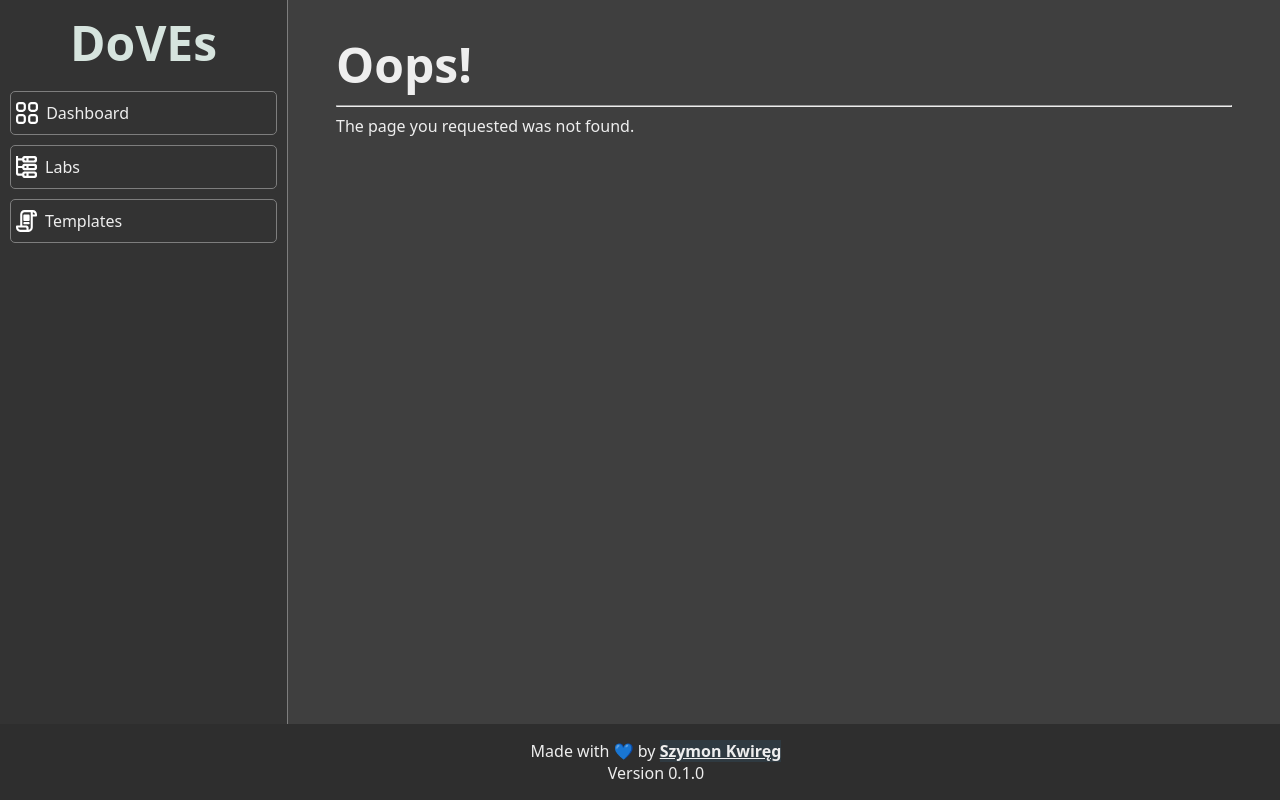
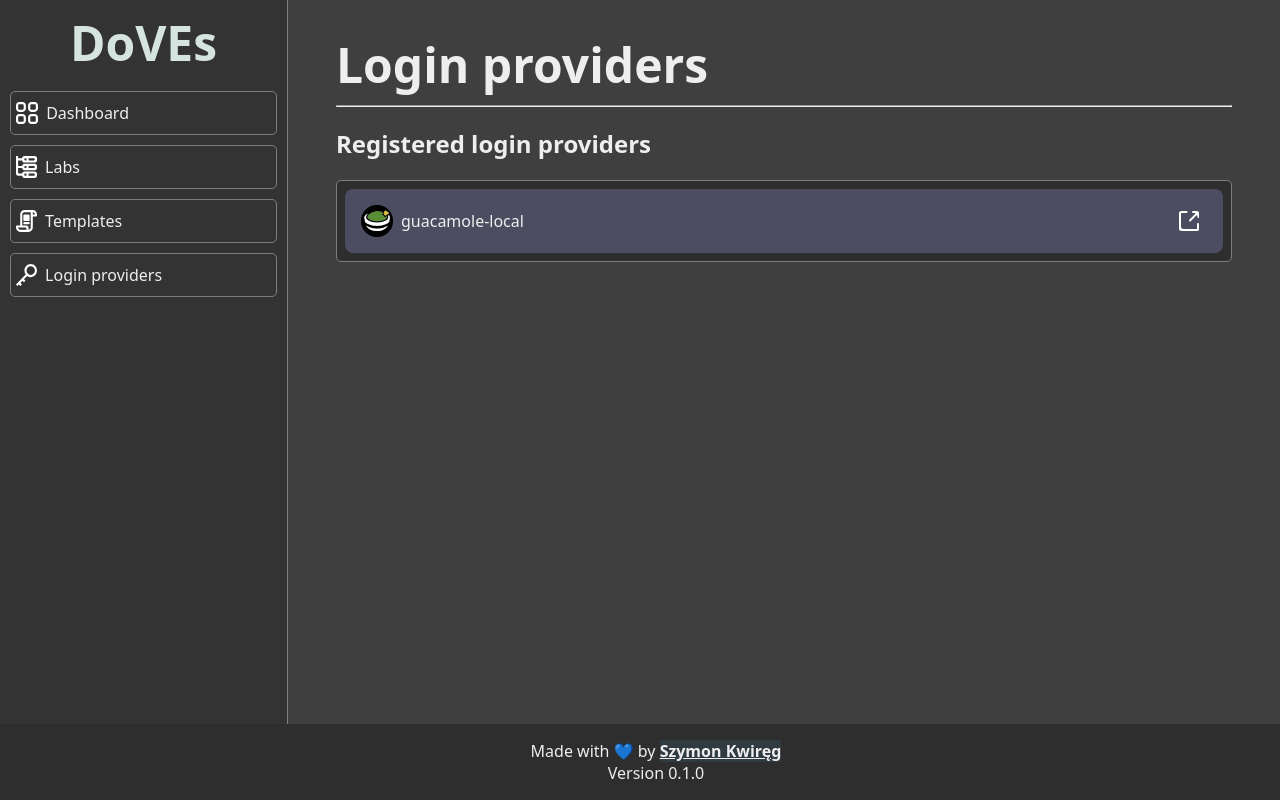
Before and after one commit to DvEyZ/doves-frontend, a React (Create React App) app: page /loginProviders in a window 1280 px wide. Before the commit this address had no page. Built offline with nearby package versions, Linux system fonts and the light colour scheme; a web font is replaced by a local one.

Commit message:
feat: added login providers subpage

```diff
--- a/src/components/App/App.jsx
+++ b/src/components/App/App.jsx
@@ -8,6 +8,7 @@ import { Labs } from '../Labs/Labs';
 import { Templates } from '../Templates/Templates';
 
 import './App.css';
+import { LoginProviders } from '../LoginProviders/LoginProviders';
 
 export class App extends React.Component
 {
@@ -22,6 +23,7 @@ export class App extends React.Component
                             <Route path='/' element={<Dashboard/>}/>
                             <Route path='/labs/*' element={<Labs/>}/>
                             <Route path='/templates/*' element={<Templates/>}/>
+                            <Route path='/loginProviders/*' element={<LoginProviders/>}/>
                             <Route path='*' element={<div className='main-elem'>
                                 <h1>Oops!</h1>
                                 <hr/>
--- /dev/null
+++ b/src/components/LoginProviders/LoginProviderIndex/LoginProviderBrief.jsx
@@ -0,0 +1,17 @@
+import React from "react";
+import { Link } from "react-router-dom";
+
+export class LoginProviderBrief extends React.Component
+{
+    render()
+    {
+        return(
+            <div className='lab-brief'>
+                <img src={`/img/icons/${this.props.type}-login-provider.svg`} alt={this.props.type}/>
+                <div className='name'>{this.props.name}</div>
+                <div style={{display:'inline', margin:'auto'}}></div>
+                <Link className='link' to={this.props.name}><img src='/img/icons/go.svg' alt='go'/></Link>
+            </div>
+        );
+    }
+}
--- /dev/null
+++ b/src/components/LoginProviders/LoginProviderIndex/LoginProviderIndex.jsx
@@ -0,0 +1,36 @@
+import React from "react";
+import { LoginProviderBrief } from "./LoginProviderBrief";
+
+export class LoginProviderIndex extends React.Component
+{
+    constructor(props)
+    {
+        super(props);
+
+        this.state = {
+            loginProviders: this.props.loginProviders
+        }
+    }
+
+    render()
+    {
+        return(
+            <div>
+                <h1>Login providers</h1>
+                <hr/>
+                <h2>Registered login providers</h2>
+                <div className='pod-container'>
+                    {
+                        this.state.loginProviders.map((v,i) =>
+                            <LoginProviderBrief key={i} name={v.name} type={v.type}/>
+                        )
+                    }
+                    {
+                        this.state.loginProviders.length === 0 &&
+                        <div className='empty'>No login providers registered.</div>
+                    }
+                </div>
+            </div>
+        );
+    }
+}
--- /dev/null
+++ b/src/components/LoginProviders/LoginProviders.jsx
@@ -0,0 +1,31 @@
+import React from "react";
+import { Route, Routes } from "react-router-dom";
+import { LoginProviderIndex } from "./LoginProviderIndex/LoginProviderIndex";
+
+export class LoginProviders extends React.Component
+{
+    constructor(props)
+    {
+        super(props);
+
+        this.state = {
+            loginProviders: [
+                {
+                    name: 'guacamole-local',
+                    type: 'guacamole'
+                }
+            ]
+        }
+    }
+
+    render()
+    {
+        return(
+            <div id='login-providers' className='main-elem'>
+                <Routes>
+                    <Route path='/' element={<LoginProviderIndex loginProviders={this.state.loginProviders}/>}/>
+                </Routes>
+            </div>
+        );
+    }
+}
--- a/src/components/Menu/Menu.jsx
+++ b/src/components/Menu/Menu.jsx
@@ -17,6 +17,7 @@ export class Menu extends React.Component
                     <MenuButton url='/' text='Dashboard' icon='/img/icons/grid.svg'/>
                     <MenuButton url='labs' text='Labs' icon='/img/icons/lab.svg'/>
                     <MenuButton url='templates' text='Templates' icon='/img/icons/script.svg'/>
+                    <MenuButton url='loginProviders' text='Login providers' icon='/img/icons/key.svg'/>
                 </div>
             </div>
         );
```
Also changed, not shown: public/img/icons/key.svg (added), src/components/LoginProviders/LoginProviderDetails/LoginProviderDetails.jsx (added).
